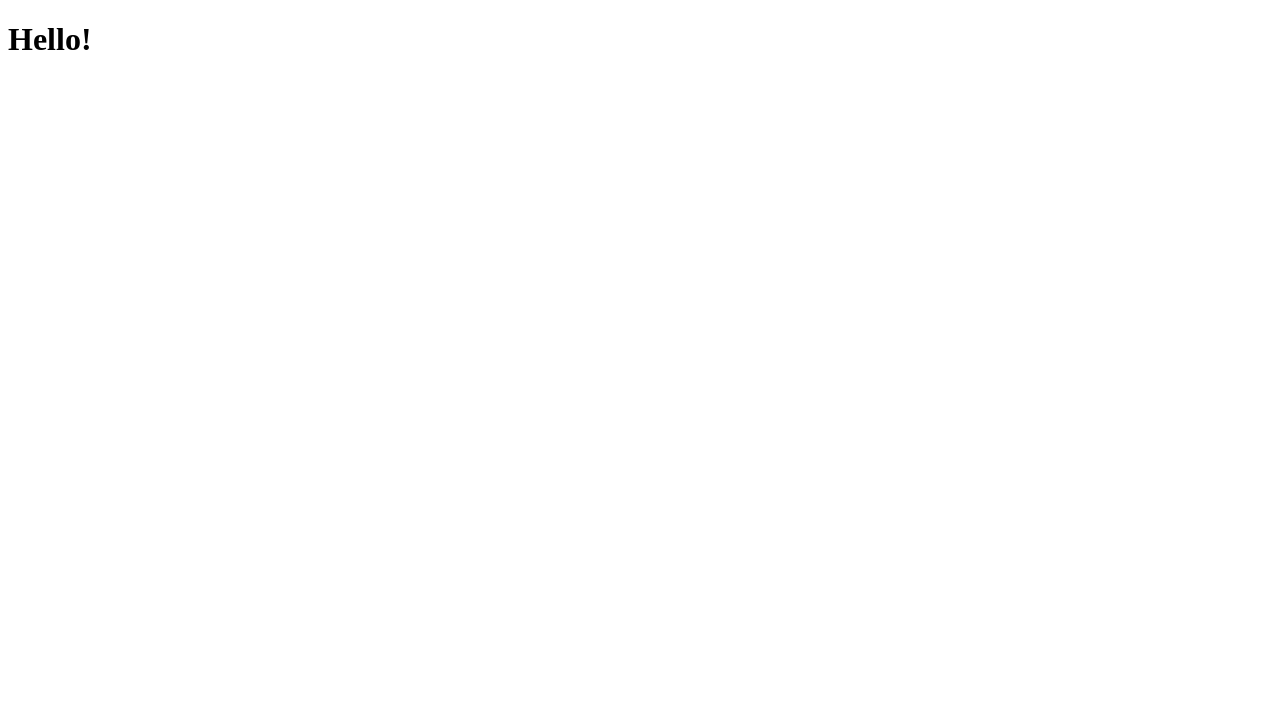
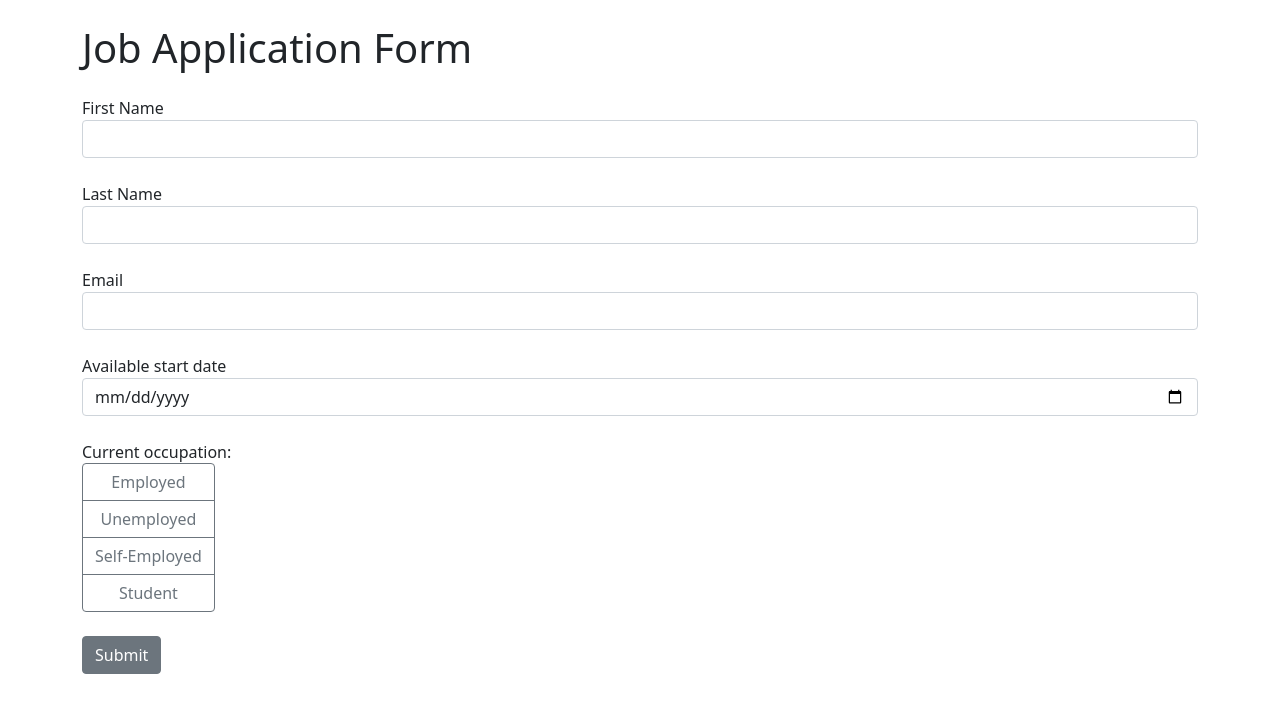
Before and after one commit to Lithium87/job_app_wit_django, a Django app: page / in a window 1280 px wide. Before the commit the part shown is almost empty. Shown: the top 713 px of the page. Run offline with Django 5.2, Linux system fonts and the light colour scheme.

Commit message:
Create an HTML form

```diff
--- a/job_application/templates/index.html
+++ b/job_application/templates/index.html
@@ -2,9 +2,59 @@
 <html lang="en">
 <head>
     <meta charset="UTF-8">
+    <meta name="viewport" content="width=device-width, initial-scale=1, shrink-to-fit=none">
+    <link rel="stylesheet" href="https://cdn.jsdelivr.net/npm/bootstrap@5.1.3/dist/css/bootstrap.min.css">
     <title>Title</title>
 </head>
 <body>
-    <h1>Hello!</h1>
+    <div class="container">
+        <h1 class="mt-4 mb-4">Job Application Form</h1>
+        <form method="post">
+            {% csrf_token %}
+            <div class="form-group mb-4">
+                <label for="first_name">First Name</label>
+                <input class="form-control" type="text" id="first_name" name="first_name" required>
+            </div>
+            <div class="form-group mb-4">
+                <label for="last_name">Last Name</label>
+                <input class="form-control" type="text" id="last_name" name="last_name" required>
+            </div>
+            <div class="form-group mb-4">
+                <label for="email">Email</label>
+                <input class="form-control" type="email" id="email" name="email" required>
+            </div>
+            <div class="form-group mb-4">
+                <label for="date">Available start date</label>
+                <input class="form-control" type="date" id="date" name="date" required>
+            </div>
+            <div class="form-group mb-4">
+                <label>Current occupation:</label>
+                <br>
+                <div class="btn-group-vertical" id="occupation">
+                    <input class="btn-check form-control" type="radio" id="employed" name="occupation" value="employed" required>
+                    <label class="btn btn-outline-secondary" for="employed">Employed</label>
+
+                    <input class="btn-check form-control" type="radio" id="unemployed" name="occupation" value="unemployed" required>
+                    <label class="btn btn-outline-secondary" for="unemployed">Unemployed</label>
+
+                    <input class="btn-check form-control" type="radio" id="self-employed" name="occupation" value="self-employed" required>
+                    <label class="btn btn-outline-secondary" for="self-employed">Self-Employed</label>
+
+                    <input class="btn-check form-control" type="radio" id="student" name="occupation" value="student" required>
+                    <label class="btn btn-outline-secondary" for="student">Student</label>
+                </div>
+            </div>
+            <button class="btn btn-secondary mb-4" type="submit">Submit</button>
+            {% if messages %}
+            <div class="alert alert-success">
+                {% for message in messages %}
+                    {{message}}
+                {% endfor %}
+            </div>
+            {% endif %}
+        </form>
+    </div>
+    <script src="https://code.jquery.com/jquery-3.6.0.min.js"></script>
+    <script src="https://cdn.jsdelivr.net/npm/bootstrap@5.1.3/dist/js/bootstrap.min.js"></script>
 </body>
 </html>
```
